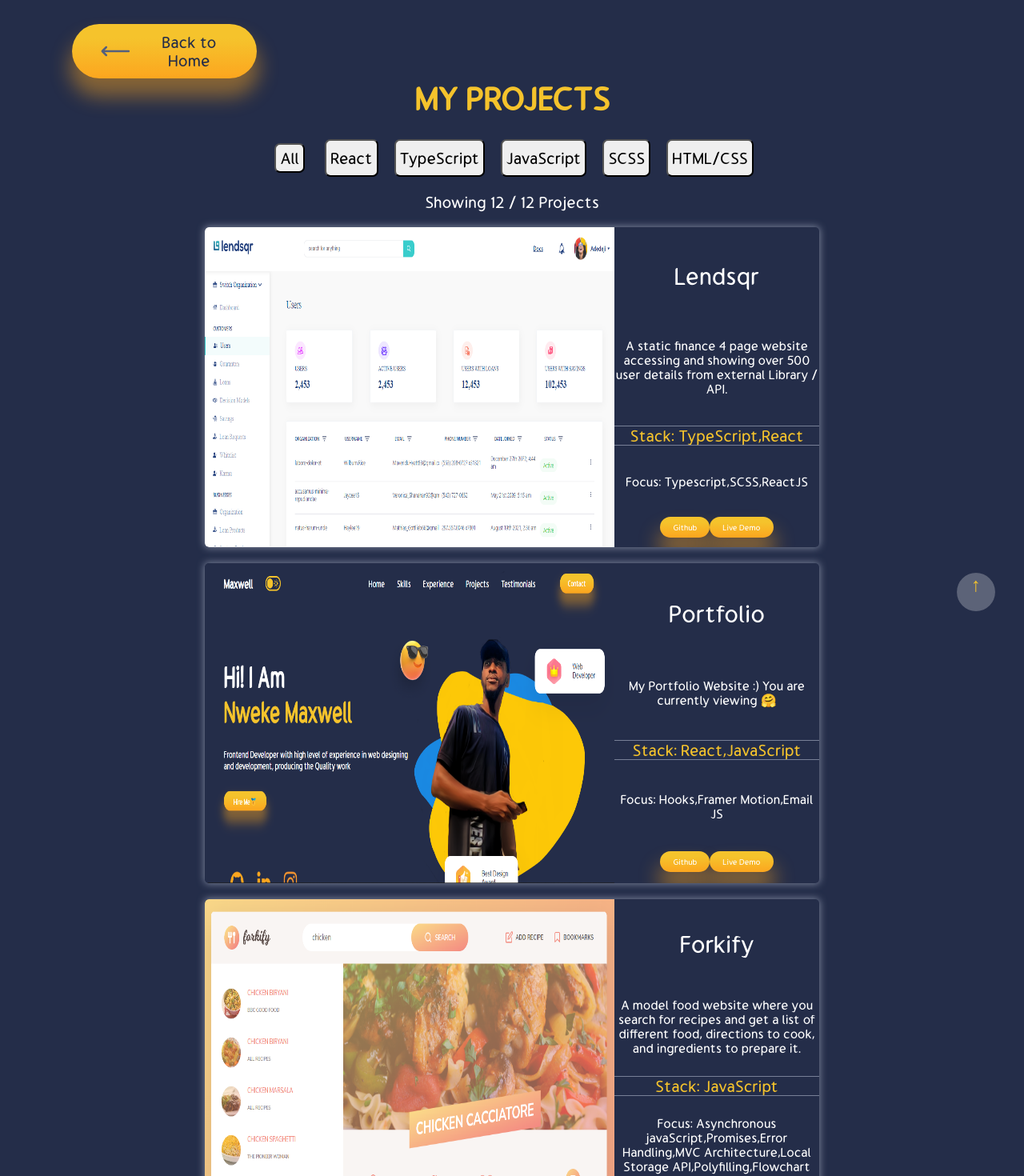
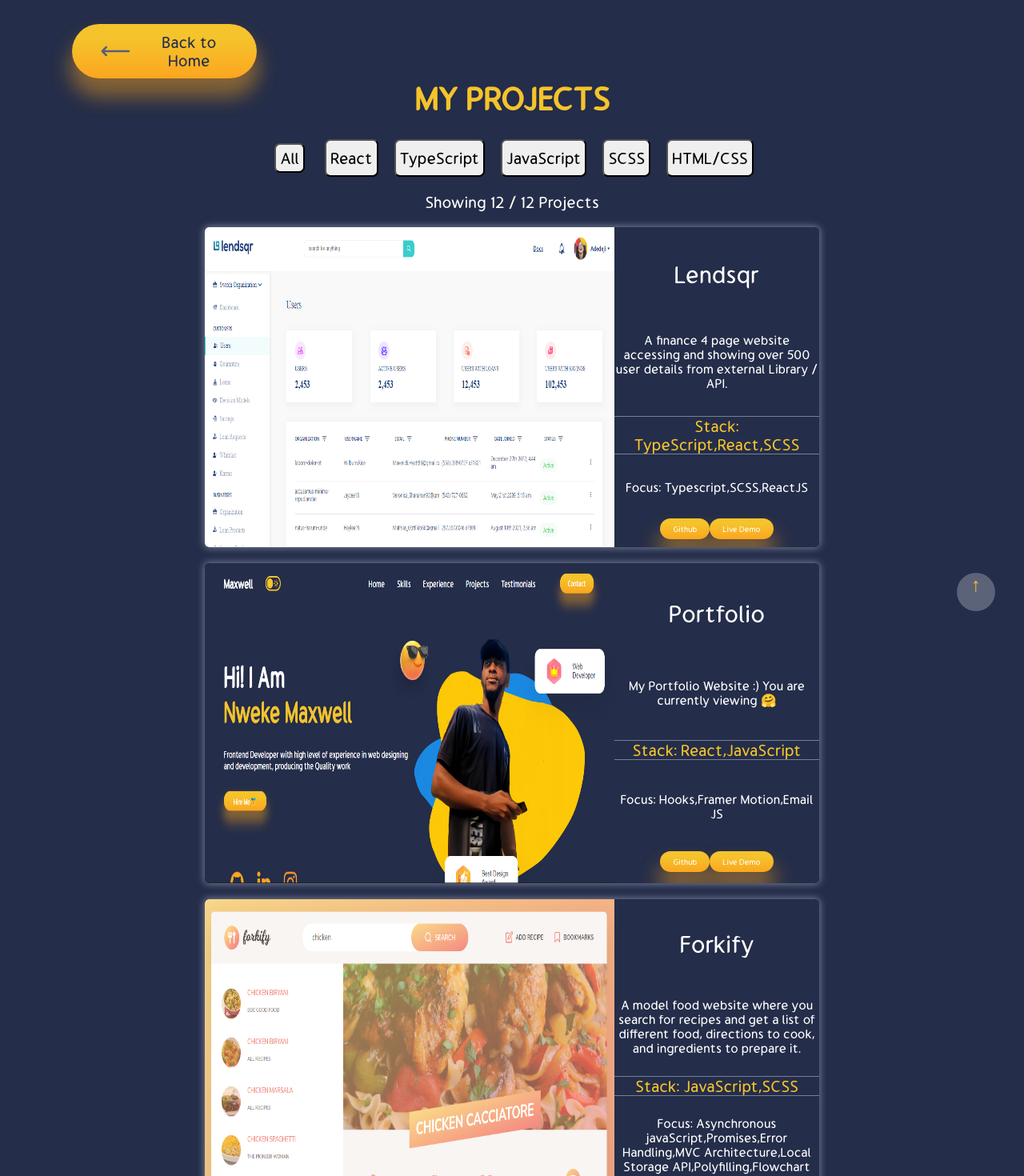
Before and after one commit to NwekeMaxwell/My-Portfolio, a React (Create React App) app: page /projects in a window 1280 px wide. Shown: the top 1470 px of the page at 80% size. Built offline with nearby package versions, Linux system fonts and the light colour scheme.

Commit message:
updated projects

```diff
--- a/src/components/MyProjectsData.js
+++ b/src/components/MyProjectsData.js
@@ -19,8 +19,8 @@
     link: "https://nweke-maxwell-lendsqr-fe-test.netlify.app",
     github: "https://github.com/NwekeMaxwell/lendsqr-fe-test",
     description:
-      "A static finance 4 page website accessing and showing over 500 user details from external Library / API.",
-    stack: ["TypeScript", "React"],
+      "A finance 4 page website accessing and showing over 500 user details from external Library / API.",
+    stack: ["TypeScript", "React", "SCSS"],
     projectFocus: ["Typescript", "SCSS", "ReactJS"],
   },
   {
@@ -41,7 +41,7 @@
     github: "https://github.com/NwekeMaxwell/Forkify-app",
     description:
       "A model food website where you search for recipes and get a list of different food, directions to cook, and ingredients to prepare it.",
-    stack: ["JavaScript"],
+    stack: ["JavaScript", "SCSS"],
     projectFocus: [
       "Asynchronous javaScript",
       "Promises",
@@ -118,7 +118,7 @@
     link: "https://maxart.netlify.app",
     github: "https://github.com/NwekeMaxwell/My-Art-Website",
     description: "A model art exhibition website for artists",
-    stack: ["HTML/CSS"],
+    stack: ["HTML/CSS", "SCSS"],
     projectFocus: ["SCSS", "CSS GRID", "Responsive WebPage"],
   },
   {
@@ -128,7 +128,7 @@
     link: "https://chefmax.netlify.app",
     github: "https://github.com/NwekeMaxwell/ChefMax-Website",
     description: "A model restaurant webpage for advert and sales",
-    stack: ["HTML/CSS"],
+    stack: ["HTML/CSS", "SCSS"],
     projectFocus: ["FlexBox", "SCSS", "Responsive WebPage"],
   },
   {
@@ -139,7 +139,7 @@
     github: "https://github.com/NwekeMaxwell/Heaven-Church-Website",
     description:
       "A model church website which offers users opportunity to request for prayers and book for prayer sections",
-    stack: ["HTML/CSS"],
+    stack: ["HTML/CSS", "SCSS"],
     projectFocus: ["CSS Animations", "Responsive Web Page"],
   },
   {
```
